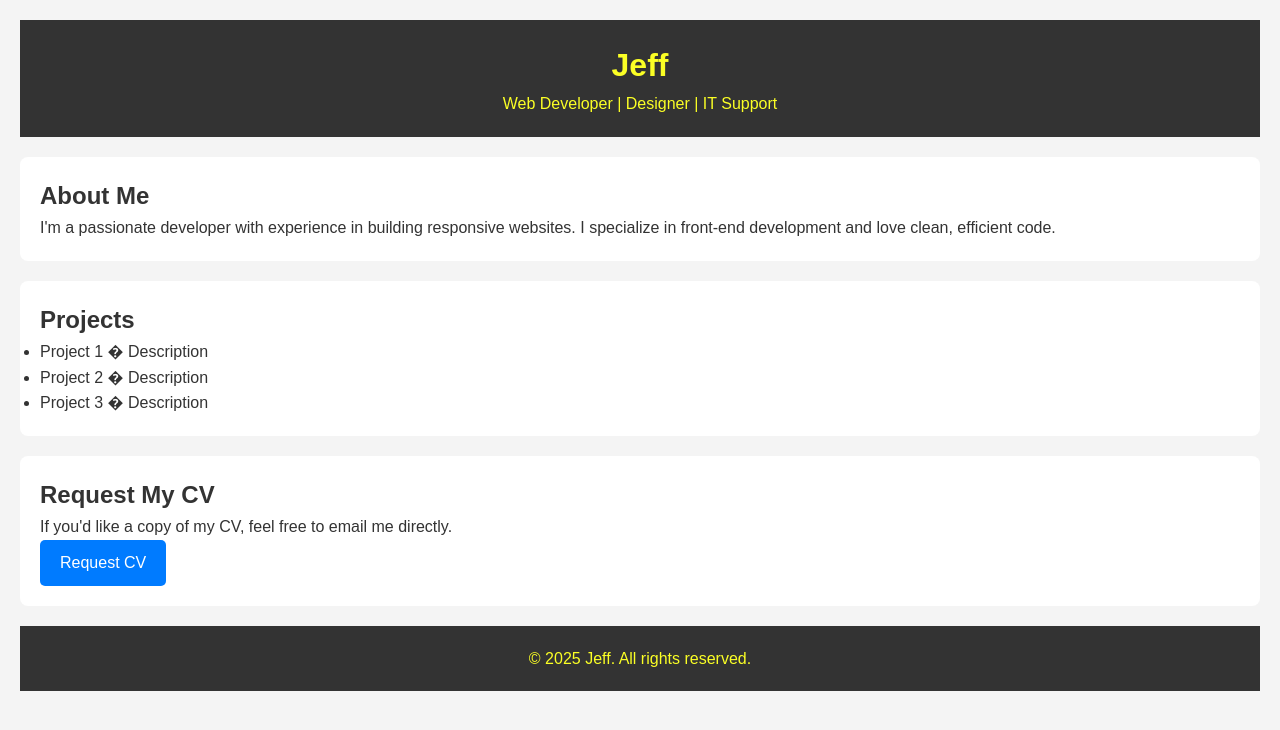
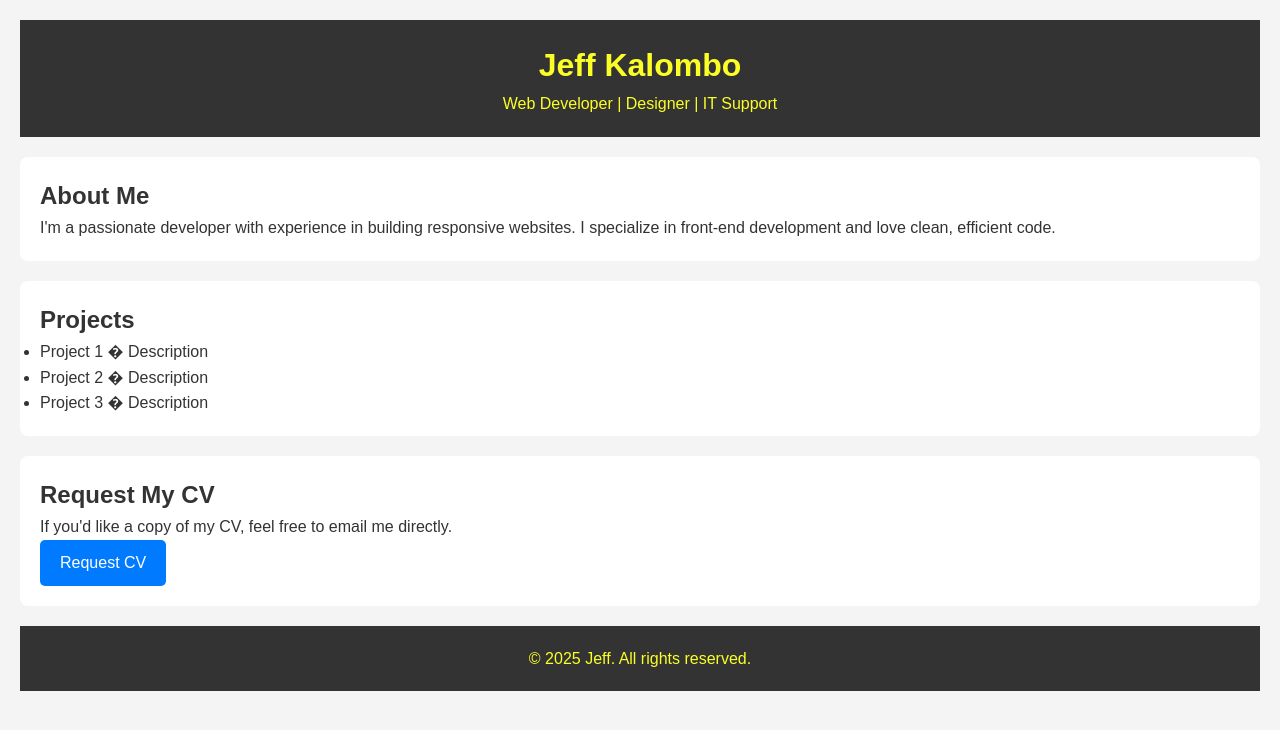
Before and after one commit to wisejkal/Portfolio, a plain HTML site: page index.html in a window 1280 px wide. Drawn offline with Linux system fonts and the light colour scheme.

Commit message:
Updated portfolio content and styling

```diff
--- a/index.html
+++ b/index.html
@@ -8,7 +8,7 @@
 </head>
 <body>
   <header>
-    <h1>Jeff</h1>
+    <h1>Jeff Kalombo</h1>
     <p>Web Developer | Designer | IT Support</p>
   </header>
   <section class="about">
```
